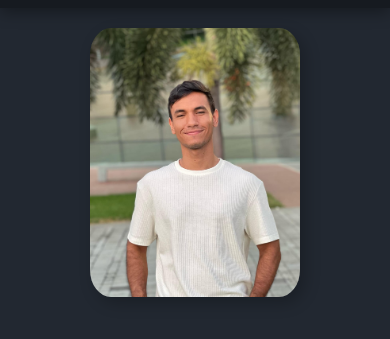
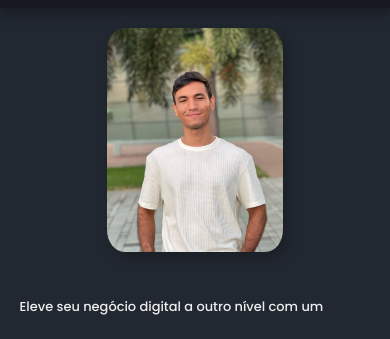
Before and after one commit to davi-aalves/portfolio, a plain HTML site: page index.html in a window 390 px wide. Shown: the part 35-374 px from the top of the page. Drawn offline with Linux system fonts and the light colour scheme.

Commit message:
style: Style adjustments

```diff
--- a/assets/css/style.css
+++ b/assets/css/style.css
@@ -143,9 +143,9 @@ a {
 	}
 
 	.apresentacao__imagem {
-		width: 60%;
-		height: auto;
-  	max-width: 100%
+		width: 50%;
+  	height: 100%;
+  	object-fit: contain;
 	}
 
 	.apresentacao {
```
